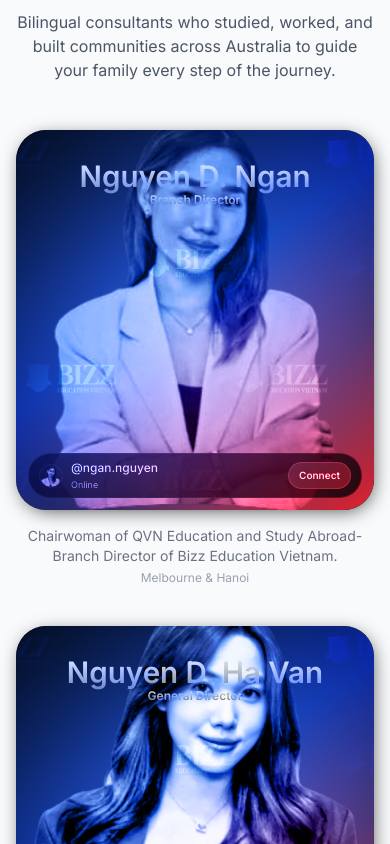
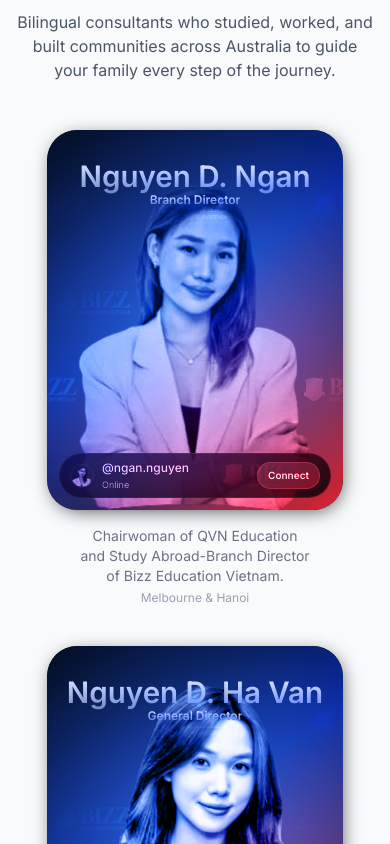
Before and after one commit to Vispaico/edu, a Next.js app: page /about in a window 390 px wide. Shown: the part 1580-2424 px from the top of the page. Built offline with nearby package versions, Linux system fonts and the light colour scheme.

Commit message:
Fixed team member roles in the about page

```diff
--- a/src/app/about/page.tsx
+++ b/src/app/about/page.tsx
@@ -92,7 +92,10 @@
 
           <div className="mt-12 grid grid-cols-1 justify-items-center gap-10 md:grid-cols-2 xl:grid-cols-3">
             {teamMembers.map((member) => (
-              <div key={member.name} className="mx-auto flex w-full max-w-98 flex-col items-center text-center">
+              <div
+                key={member.name}
+                className="mx-auto flex w-full max-w-74 flex-col items-center text-center md:max-w-98"
+              >
                 <ProfileCard
                   avatarUrl={member.avatarUrl}
                   miniAvatarUrl={member.miniAvatarUrl}
--- a/src/components/ProfileCard.css
+++ b/src/components/ProfileCard.css
@@ -37,9 +37,16 @@
   touch-action: none;
 }
 
+
 .team-card {
-  width: min(100%, 24.5rem);
+  width: min(100%, 18.5rem);
   margin-inline: auto;
+}
+
+@media (min-width: 768px) {
+  .team-card {
+    width: min(100%, 24.5rem);
+  }
 }
 
 .team-card .pc-card-shell,
```
